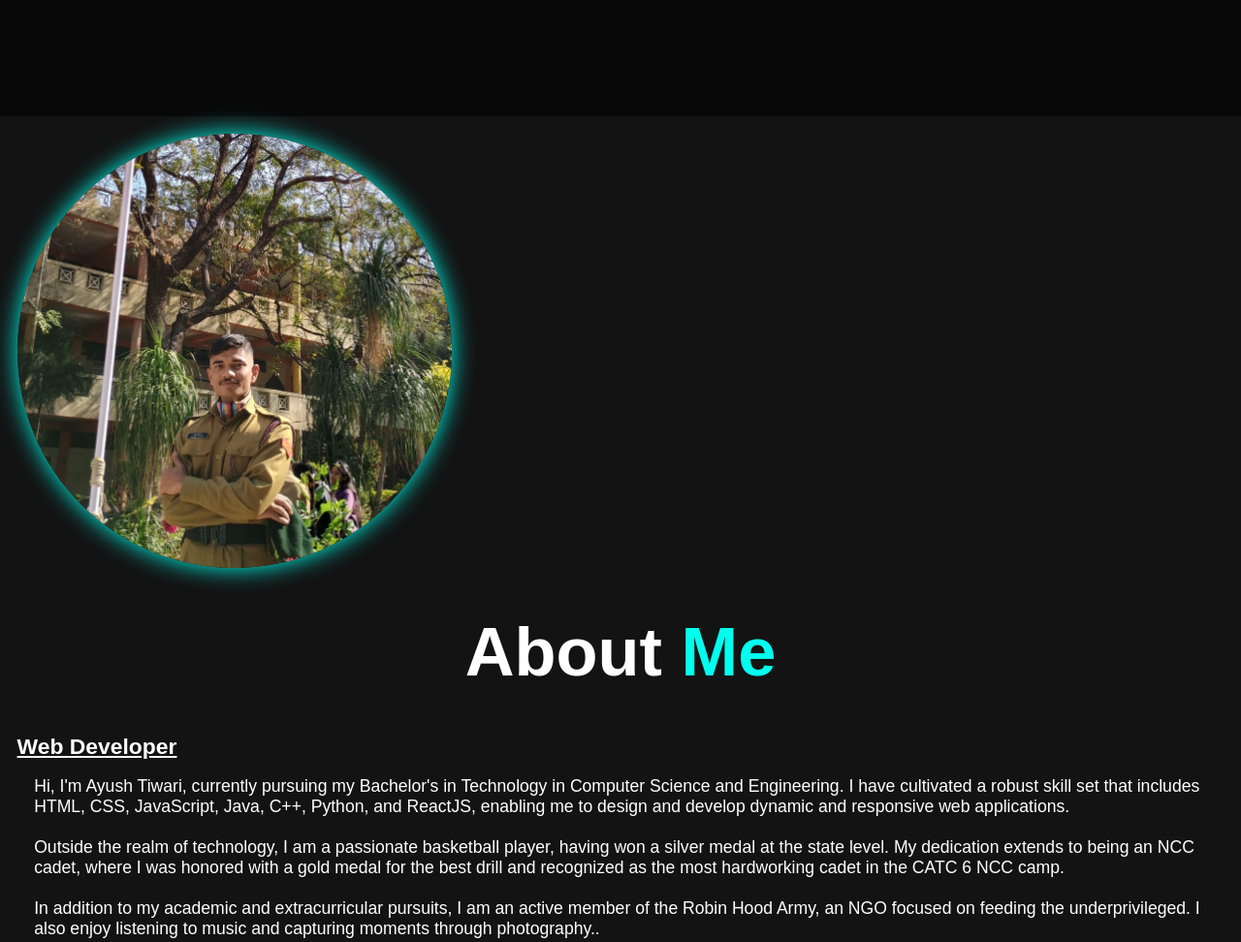
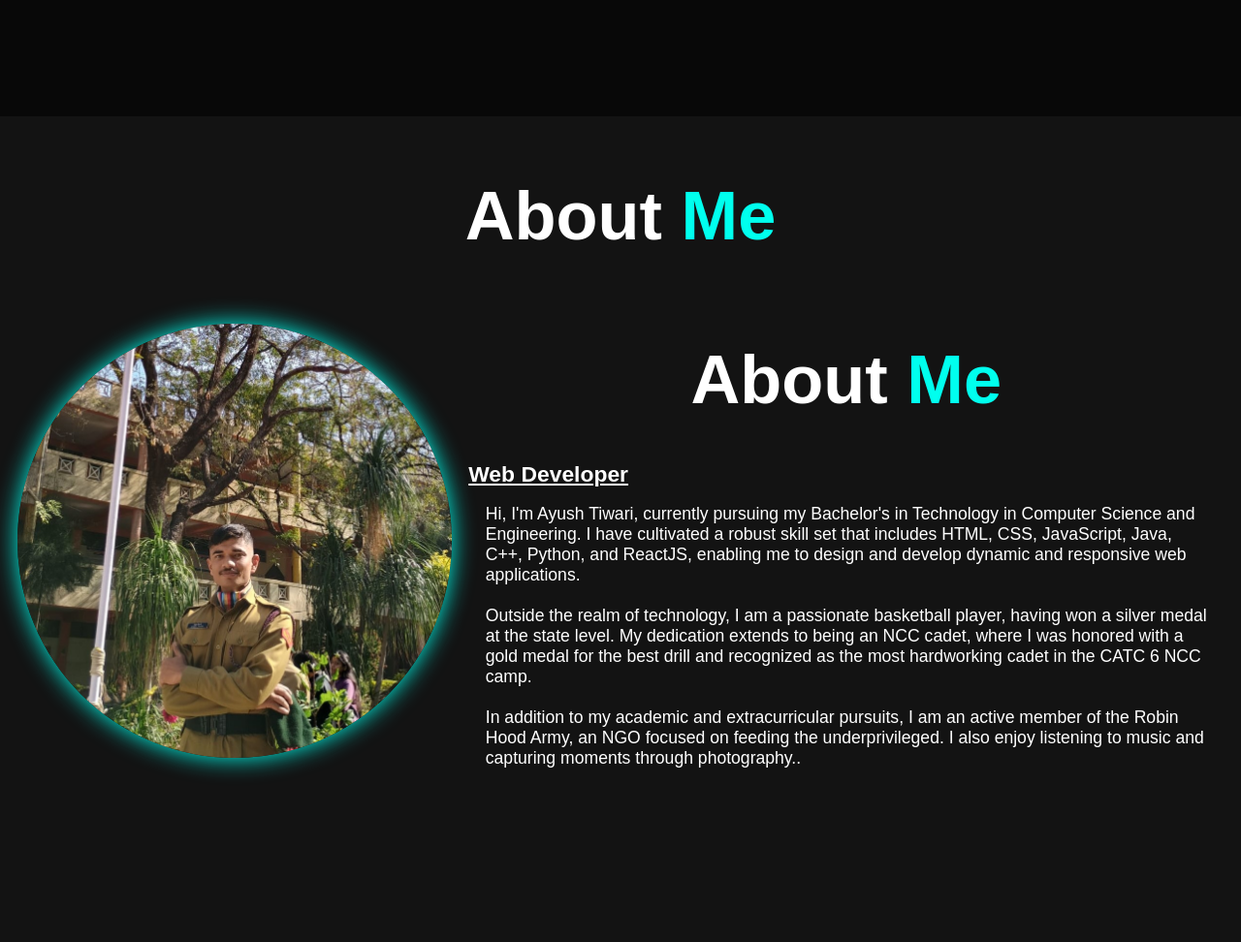
Before and after one commit to ayushtiwari-10/Ayush, a plain HTML site: page index.html in a window 1280 px wide. Shown: the part 680-1652 px from the top of the page at 97% size. Drawn offline with nearby package versions, Linux system fonts and the light colour scheme.

Commit message:
Update index.html

```diff
--- a/index.html
+++ b/index.html
@@ -65,10 +65,11 @@
 
 
     <section class="aboutme" id="Aboutme">
-        <div class="about-img">
-            <img src="Aayush5.jpeg">
-            <!-- <img src="Aayush1.jpeg"> -->
-        </div>
+        <h2 class="heading">About <span>Me</span></h2>
+        <div class="aboutme-container">
+            <div class="about-img">
+                <img src="Aayush5.jpeg" alt="Aayush Tiwari">
+            </div>
         <div class="aboutme-content">
             <h2 class="heading">About <span>Me</span></h2>
             <h3>Web Developer</h3>
```
